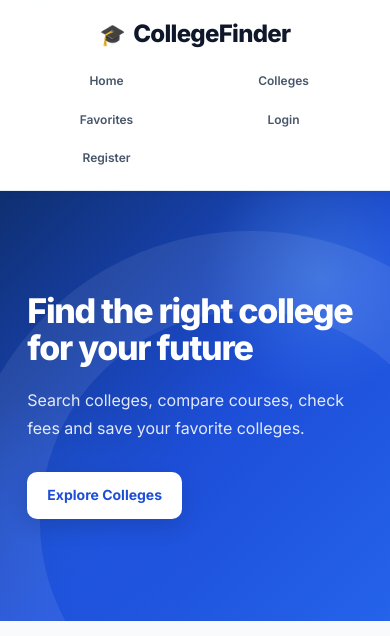
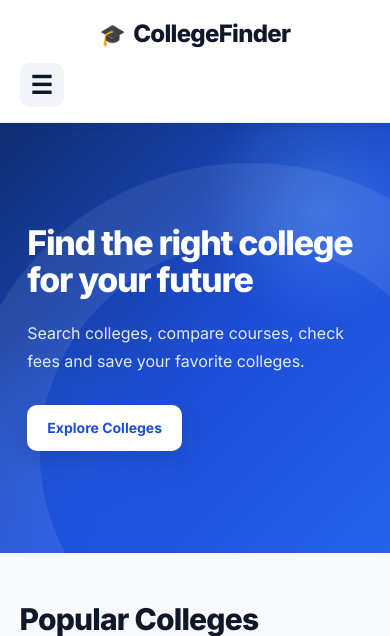
Before and after one commit to shashank18715/college-discovery, a Flask app: page / in a window 390 px wide. Shown: the top 636 px of the page. Run offline with Flask 3, Linux system fonts and the light colour scheme; data that the repository does not hold is empty.

Commit message:
improving html and make responsive

```diff
--- a/static/css/style.css
+++ b/static/css/style.css
@@ -1236,3 +1236,114 @@ footer p {
         transition: none !important;
     }
 }
+
+/* =========================================================
+   MOBILE HAMBURGER MENU
+   ========================================================= */
+
+#menu-toggle {
+    display: none;
+}
+
+.menu-button {
+    display: none;
+
+    width: 44px;
+    height: 44px;
+
+    align-items: center;
+    justify-content: center;
+
+    border-radius: 10px;
+
+    color: var(--navy);
+    background: #f1f5f9;
+
+    font-size: 25px;
+    font-weight: 700;
+
+    cursor: pointer;
+    -webkit-user-select: none;
+user-select: none;
+
+    transition:
+        background 0.2s ease,
+        transform 0.2s ease;
+}
+
+
+/* =========================================================
+   MOBILE MENU
+   ========================================================= */
+
+@media (max-width: 700px) {
+
+
+    .menu-button {
+        display: flex;
+
+        flex-shrink: 0;
+    }
+
+    .nav-links {
+        display: none;
+
+        position: absolute;
+
+        top: 68px;
+
+        left: 5%;
+        right: 5%;
+
+        width: 90%;
+
+        padding: 10px;
+
+        flex-direction: column;
+
+        align-items: stretch;
+
+        gap: 4px;
+
+        background: white;
+
+        border: 1px solid var(--border);
+
+        border-radius: 14px;
+
+        box-shadow: var(--shadow-large);
+
+        z-index: 999;
+    }
+
+    .nav-links a,
+    .nav-links span {
+        width: 100%;
+
+        padding: 13px 15px;
+
+        border-radius: 9px;
+
+        text-align: left;
+
+        font-size: 14px;
+    }
+
+    .nav-links a:hover {
+        background: var(--primary-light);
+
+        color: var(--primary);
+    }
+
+    #menu-toggle:checked ~ .nav-links {
+        display: flex;
+    }
+
+    #menu-toggle:checked + .menu-button {
+        color: white;
+
+        background: var(--primary);
+
+        transform: rotate(90deg);
+    }
+}
--- a/templates/colleges.html
+++ b/templates/colleges.html
@@ -9,7 +9,7 @@
 
     <link rel="stylesheet" href="{{ url_for('static', filename='css/style.css') }}">
 </head>
-<meta charset = "UTF-8">
+
 <body>
 
 <nav>
--- a/templates/index.html
+++ b/templates/index.html
@@ -13,6 +13,13 @@
 
 <nav>
     <div class="logo">CollegeFinder</div>
+
+    <!-- Mobile hamburger button -->
+    <input type="checkbox" id="menu-toggle">
+
+    <label for="menu-toggle" class="menu-button">
+        ☰
+    </label>
 
     <div class="nav-links">
         <a href="/">Home</a>
```
Also changed, not shown: templates/college.html (+7 -1 lines).
